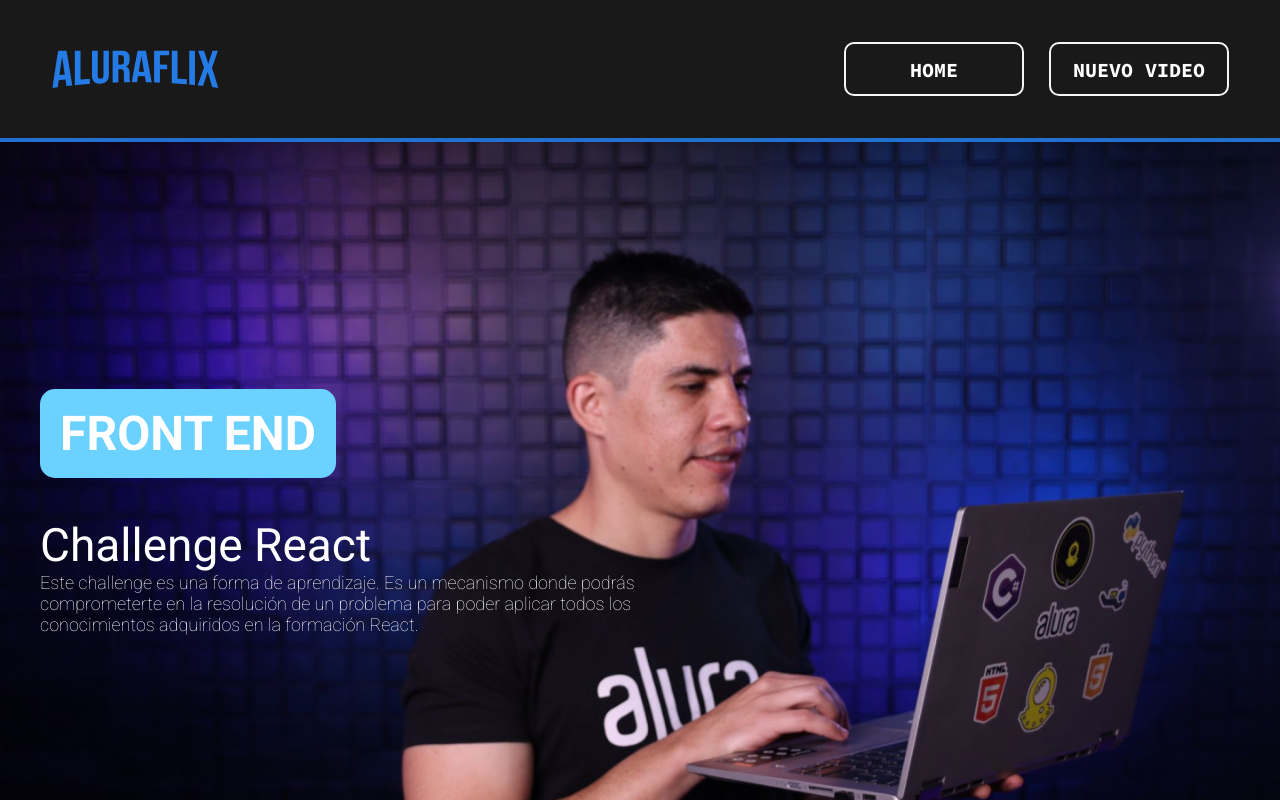
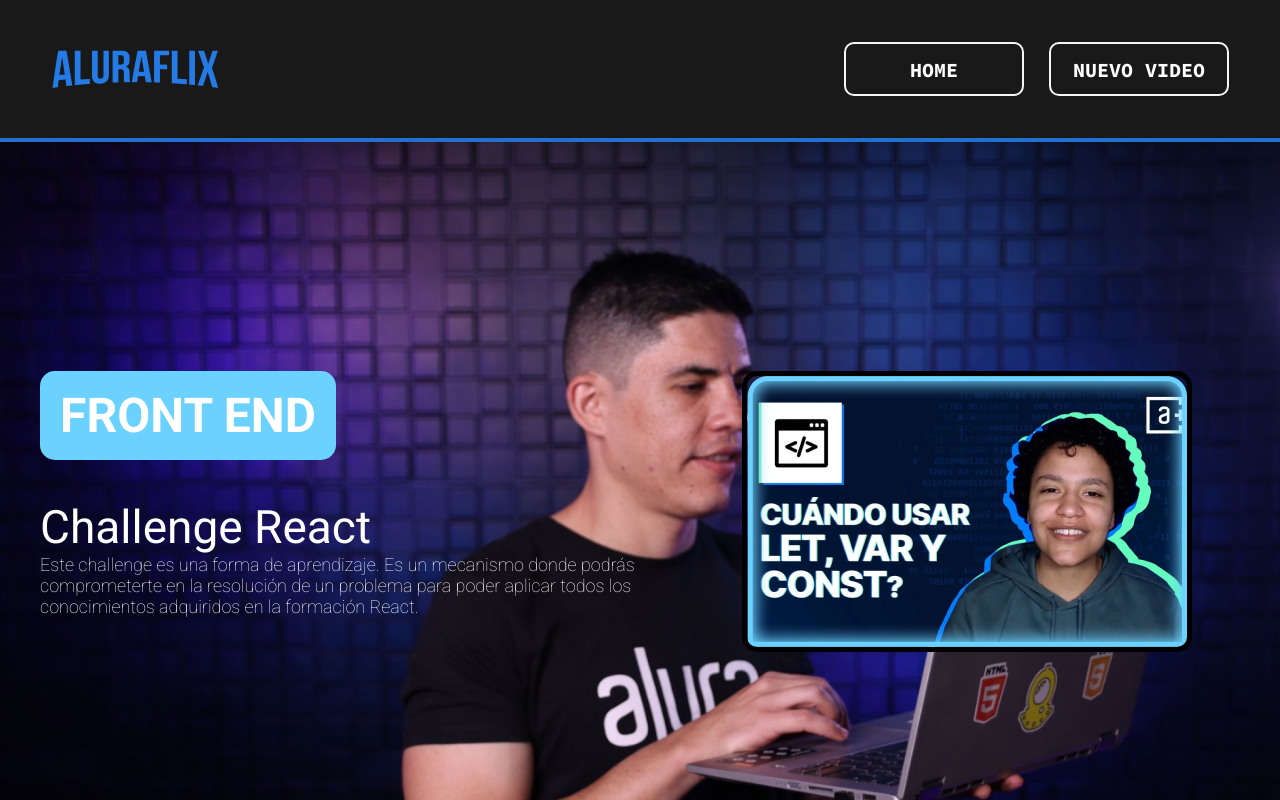
Before and after one commit to fernandolhoyosh/alura-flix, a React (Vite) app: page / in a window 1280 px wide. Shown: the top 800 px of the page. Built offline with nearby package versions, Linux system fonts and the light colour scheme; data requests are answered from the project's data file.

Commit message:
ajuste banner y card destacados

```diff
--- a/src/components/Banner/Banner.module.css
+++ b/src/components/Banner/Banner.module.css
@@ -9,8 +9,22 @@
     width: 100%;
 }
 
+.containerSection {
+    position: absolute;
+    display: flex;
+}
+
+.gradientContainer {
+    color: #FFFFFF;
+    background-color: #154580;
+    position: absolute;
+    width: 100%;
+    height: 100%;
+    opacity: 0.5;
+    box-sizing: border-box;
+}
+
 .containerInfo {
-    position: absolute;
     display: flex;
     flex-direction: column;
     color: #FFFFFF;
@@ -41,3 +55,8 @@
     font-weight: lighter;
     max-width: 662px;
 }
+
+.cardFeatured {
+    border-radius: 15px;
+    border: 5px solid;
+}
--- a/src/components/Banner/index.jsx
+++ b/src/components/Banner/index.jsx
@@ -1,14 +1,22 @@
+import { useContext} from "react"
 import styles from "./Banner.module.css"
+import { VideosContext } from "../../context/VideosContext"
 
 const Banner = () => {
+  const { videos } = useContext(VideosContext)
+
   return (
     <div className={styles.containerBanner}>
         <img src="/img/banner.png" alt="Banner" />
-        <div className={styles.containerInfo}>
-            <h3>FRONT END</h3>
+        {/* <div className={styles.gradientContainer}></div> */}
+        <section className={styles.containerSection}>
+          <div className={styles.containerInfo}>
+            <h3>{videos.length > 0 ? videos[0].category : "FRONT END"}</h3>
             <h4>Challenge React</h4>
             <p>Este challenge es una forma de aprendizaje. Es un mecanismo donde podrás comprometerte en la resolución de un problema para poder aplicar todos los conocimientos adquiridos en la formación React.</p>
-        </div>
+          </div>
+          <img className={styles.cardFeatured} src="/src/data/img/fronted-card-1.png" alt="Card Imagen" />
+        </section>
     </div>
   )
 }
--- a/src/components/GalleryVideos/GalleryVideos.module.css
+++ b/src/components/GalleryVideos/GalleryVideos.module.css
@@ -5,4 +5,6 @@
     flex-direction: column;
     width: 100%;
     box-sizing: border-box;
+    max-width: 1440px;
+    margin: 0 auto;
 }
--- a/src/pages/BasicPage/BasicPage.module.css
+++ b/src/pages/BasicPage/BasicPage.module.css
@@ -1,6 +1,3 @@
 .mainContainer {
-    /* display: flex; */
     width: 100%;
-    max-width: 1440px;
-    margin: 0 auto;
 }
```
